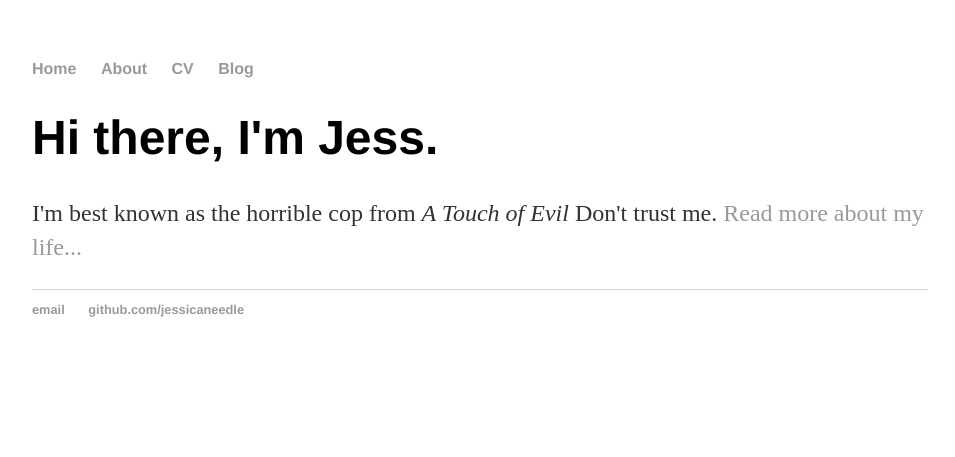
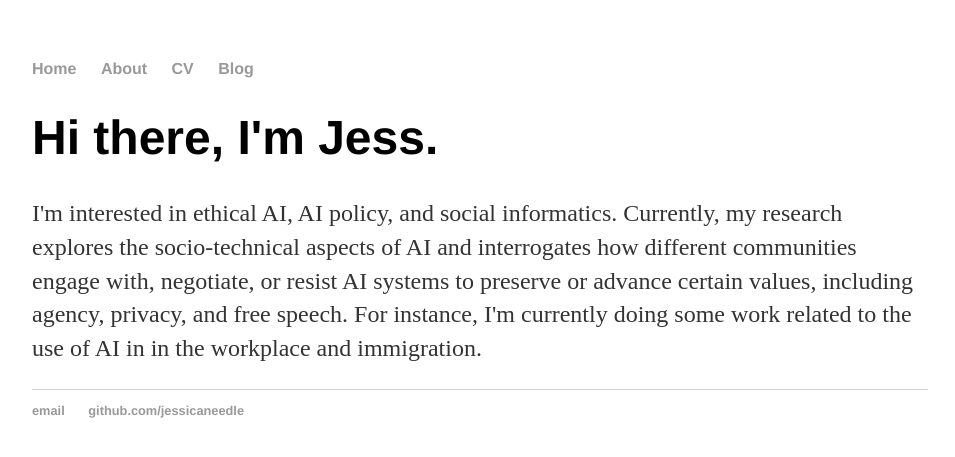
Before and after one commit to jessicaneedle/jessicaneedle.github.io, a Jekyll site: the page built from index.html, in a window 1280 px wide. Shown: the top 457 px of the page, without its empty margins (160-1115 px from the left). Built offline with Jekyll 4.4.1, drawn with Linux system fonts in a browser that asks for light colours.

Commit message:
Update index.html

```diff
--- a/index.html
+++ b/index.html
@@ -4,5 +4,8 @@ title: Jessica Needle
 ---
 <div class="blurb">
 	<h1>Hi there, I'm Jess.</h1>
-	<p>I'm best known as the horrible cop from <em>A Touch of Evil</em> Don't trust me. <a href="/about">Read more about my life...</a></p>
+	<p>I'm interested in ethical AI, AI policy, and social informatics. Currently, my research explores the
+	socio-technical aspects of AI and interrogates how different communities engage with, negotiate, or resist
+	AI systems to preserve or advance certain values, including agency, privacy, and free speech. For instance,
+	I'm currently doing some work related to the use of AI in in the workplace and immigration.</p>
 </div><!-- /.blurb -->
```
